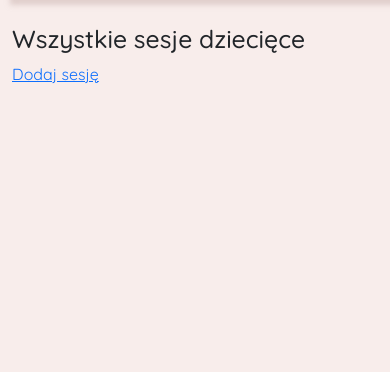
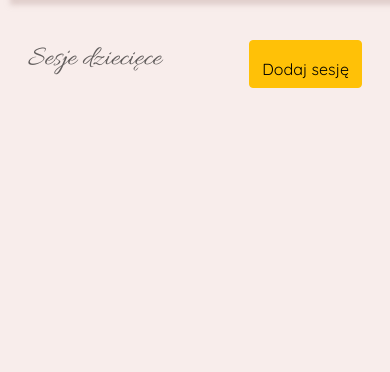
Before and after one commit to maciekpastuszak/karolina-photo, a Node server app: page /kids in a window 390 px wide. Shown: the part 48-420 px from the top of the page. Run offline with Node 20, Linux system fonts and the light colour scheme; data that the repository does not hold is empty; some libraries are stand-ins or nearby versions.

Commit message:
update index page of kids pshoot

```diff
--- a/models/photoshoot.js
+++ b/models/photoshoot.js
@@ -3,6 +3,7 @@ const Schema = mongoose.Schema;
 
 const photoShootSchema = new Schema({
     title: String,
+    image: String,
     description: String
 });
 
--- a/public/stylesheets/app.css
+++ b/public/stylesheets/app.css
@@ -114,7 +114,7 @@ main {
     right: 10px;
 }
 
-#socialIcons a {
+#socialIcons a, #kidsPshoot {
     text-decoration: none;
     color: rgba(0, 0, 0, 0.5);
     display: inline;
@@ -219,3 +219,48 @@ background-repeat: no-repeat;
 }
 
 } */
+
+
+/* #pshoot-img {
+    min-width: 360px;
+    min-height: 240px;
+} */
+
+#kids-pshoot-header {
+    color: rgba(0, 0, 0, 0.6);
+    font-weight: lighter;
+    margin: 1rem 1rem;
+    display: flex;
+    flex-direction:row;
+    justify-content:space-between;
+    align-content:center;
+    /* vertical-align: center; */
+}
+
+#kids-pshoot-header h1 {
+    font-family: 'Allura', cursive;
+    align-self: center;
+}
+
+#pshoot-card {
+    box-shadow: 3px 3px 15px 3px rgba(0, 0, 0, 0.2);
+}
+
+#pshoot-card a, h5 {
+    text-decoration: none;
+    color: rgba(0, 0, 0, 0.6);
+}
+
+
+/* .card {
+    color: rgba(0, 0, 0, 0.7);
+    text-decoration: none;
+    padding: 0;
+    margin: 0.2rem 0.7rem;
+    box-shadow: 0px 2px 15px 3px rgba(0, 0, 0, 0.1);
+    text-align: center;
+  } */
+/*
+  #pshoot-img {
+      max-height: 374px;
+       max-width: 562px; */
--- a/views/layouts/boilerplate.ejs
+++ b/views/layouts/boilerplate.ejs
@@ -11,6 +11,7 @@
     <link rel="preconnect" href="https://fonts.gstatic.com">
     <link href="https://fonts.googleapis.com/css2?family=Quicksand:wght@300;400;500;600;700;800&display=swap"
         rel="stylesheet">
+    <link href="https://fonts.googleapis.com/css2?family=Allura&display=swap" rel="stylesheet">
     <link rel="stylesheet" type="text/css" href="/stylesheets/app.css">
     <link rel="stylesheet" type="text/css" href="/stylesheets/<%=style%>.css">
     <script src='https://api.mapbox.com/mapbox-gl-js/v2.2.0/mapbox-gl.js'></script>
--- a/views/ps-kids/index.ejs
+++ b/views/ps-kids/index.ejs
@@ -1,15 +1,28 @@
 <% layout('layouts/boilerplate')%>
 
-    <h2>Wszystkie sesje dziecięce</h2>
-    <div>
-        <a href="/kids/new">Dodaj sesję</a>
+
+    <div id="kids-pshoot-header">
+        <h1>Sesje dziecięce</h1>
+        <a class="btn btn-warning pt-3" href="/kids/new">Dodaj sesję</a>
     </div>
-    <ul>
-        <% for (let kid of kids) { %>
-            <li>
-                <a href="/kids/<%= kid._id %>">
-                    <%= kid.title %>
-                </a>
-            </li>
-            <% } %>
-    </ul>
+    <div class="container">
+        <div class="row justify-content-start">
+            <% for (let kid of kids) { %>
+                <div class="col-xs-12 col-md-6 col-xl-4 px-3">
+                    <div class="card mb-4" id="pshoot-card">
+                        <div class="card-body p-0">
+                            <a href="kids/<%=kid._id%>">
+                                <img class="card-img-top" src="<%=kid.image%>" alt="card-img" id="pshoot-img">
+                                <h5 class="card-title mx-2 my-2">
+                                    <%=kid.title%>
+                                </h5>
+                                <p class="card-text mx-2 pb-2">
+                                    <%=kid.description%>
+                                </p>
+                            </a>
+                        </div>
+                    </div>
+                </div>
+                <% } %>
+        </div>
+    </div>
```
Also changed, not shown: seeds/familySeeds.js (+15 -14 lines), seeds/kidsSeeds.js (+5 -4 lines), views/ps-kids/show.ejs (+15 -13 lines).
